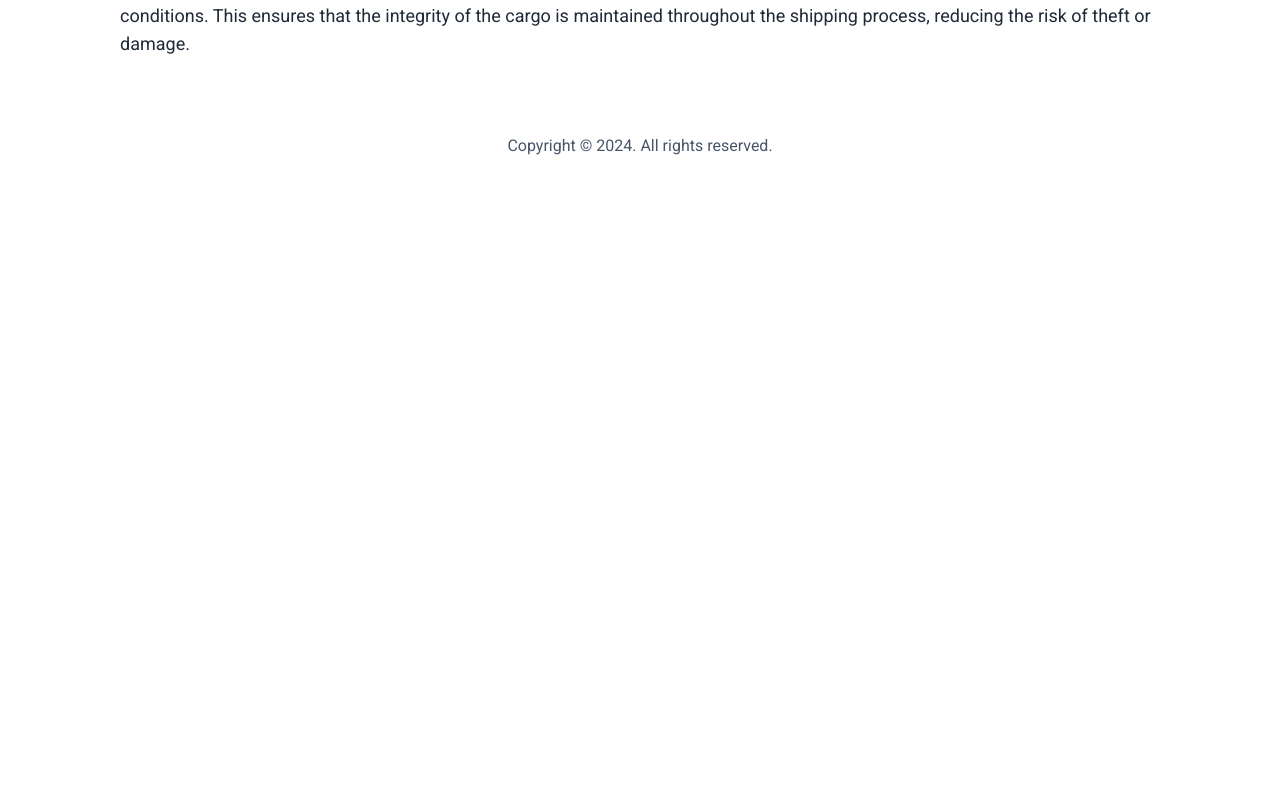
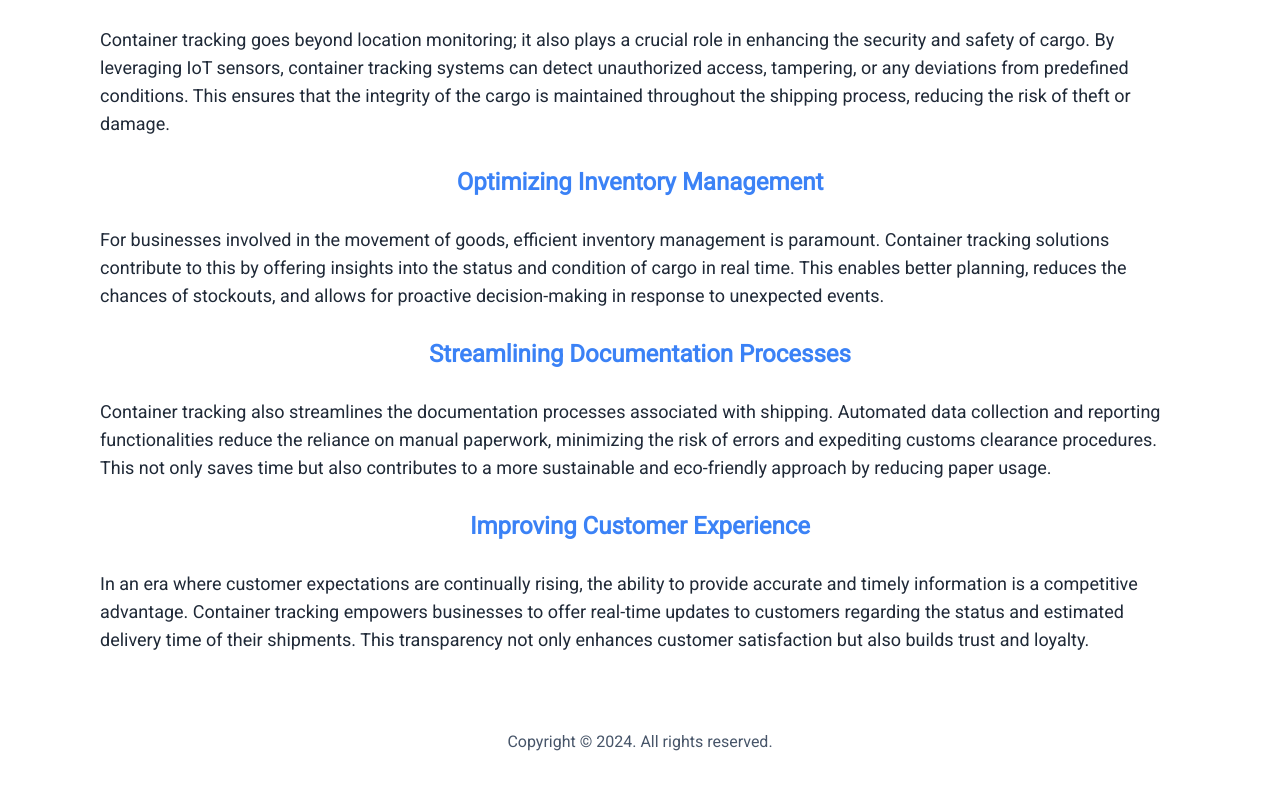
Before and after one commit to jomerventolero/venturefreightau, a Next.js app: page /container-tracking in a window 1280 px wide. Shown: the part 846-1636 px from the top of the page. Before the commit the page ends 1044 px from the top, so only its background shows below. Built offline with nearby package versions, Linux system fonts and the light colour scheme; what tw-elements would draw is missing.

Commit message:
parallax optimization

```diff
--- /dev/null
+++ b/src/app/bulk-shipping/page.js
@@ -0,0 +1,71 @@
+"use client"
+import Footer from '@/components/Footer'
+import Navbar from '@/components/Navbar'
+import Image from 'next/image'
+
+import { motion } from 'framer-motion'
+import { useEffect } from 'react'
+
+import useParallax  from '@/utils/parallax'
+
+const BulkShipping = () => {
+
+    useEffect(() => {
+        useParallax();
+    }, []);
+
+  return (
+    <div className="flex flex-col gap-2">
+        <Navbar />
+        <Image src="/assets/shiprear.jpg" alt="shiprear" width={1500} height={800}
+            className='parallax object-cover w-full h-[30vh] sm:h-[40vh] object-top'
+            data-speed="0.5"
+        />
+        <article className="flex flex-col gap-2 sm:gap-4 content-center text-justify">
+            <h1 className="text-center text-lg sm:text-2xl font-bold py-2 px-2"><span className="text-blue-500">Bulk Shipping Excellence: </span>Redefining the movement of Goods</h1>
+            <motion.p
+                initial={{ opacity: 0, y: -20 }}
+                animate={{ opacity: 1, y: 0 }}
+                transition={{ duration: 0.5 }}
+                viewport={{ once: true }}
+                className="text-lg leading-7 p-5 sm:mx-20"
+            >
+                For businesses involved in the movement of goods, efficient inventory management is paramount. Container tracking solutions contribute to this by offering insights into the status and condition of cargo in real time. This enables better planning, reduces the chances of stockouts, and allows for proactive decision-making in response to unexpected events.
+            </motion.p>
+            <h1 className="text-center text-blue-500 text-lg sm:text-2xl font-bold py-2 px-2">Efficiency at Scale</h1>
+            <motion.p
+                initial={{ opacity: 0, y: -20 }}
+                animate={{ opacity: 1, y: 0 }}
+                transition={{ duration: 0.5 }}
+                viewport={{ once: true }}
+                className="text-lg leading-7 p-5 sm:mx-20"
+            >
+                At the heart of Bulk Shipping Excellence lies a commitment to operational efficiency. Handling large quantities of goods demands precision in logistics, from optimized loading and unloading processes to strategically planned routes. This efficiency not only reduces transit times but also minimizes operational costs, creating a more competitive edge in the global market.
+            </motion.p>
+            <h1 className="text-center text-blue-500 text-lg sm:text-2xl font-bold py-2 px-2">Technological Integration</h1>
+            <motion.p
+                initial={{ opacity: 0, y: -20 }}
+                animate={{ opacity: 1, y: 0 }}
+                transition={{ duration: 0.5 }}
+                viewport={{ once: true }}
+                className="text-lg leading-7 p-5 sm:mx-20"
+            >
+                The advent of advanced technologies has played a pivotal role in elevating bulk shipping to new heights. Smart containerization, real-time tracking systems, and data analytics contribute to enhanced visibility and control over cargo movements. These technological integrations not only streamline operations but also provide valuable insights for informed decision-making, ultimately leading to a more agile and responsive supply chain.
+            </motion.p>
+            <h1 className="text-center text-blue-500 text-lg sm:text-2xl font-bold py-2 px-2">Sustainability in Focus</h1>
+            <motion.p
+                initial={{ opacity: 0, y: -20 }}
+                animate={{ opacity: 1, y: 0 }}
+                transition={{ duration: 0.5 }}
+                viewport={{ once: true }}
+                className="text-lg leading-7 p-5 sm:mx-20"
+            >
+                Bulk shipping excellence is inseparable from a commitment to sustainability. As environmental concerns take center stage, the shipping industry acknowledges its role in contributing to a greener planet. Innovations in eco-friendly vessel designs, alternative fuels, and emission reduction strategies are becoming integral to bulk shipping practices. This sustainable approach not only aligns with global environmental goals but also caters to the growing demand for eco-conscious supply chains.
+            </motion.p>
+        </article>
+        <Footer />
+    </div>
+  )
+}
+
+export default BulkShipping
--- a/src/app/carbon-footprint/page.js
+++ b/src/app/carbon-footprint/page.js
@@ -6,7 +6,7 @@ import Image from 'next/image'
 
 const CarbonFootprint = () => {
   return (
-    <div className="">
+    <div>
       <Navbar />
       <article className="pt-16 sm:pt-20 px-5 sm:px-20">
         <motion.h1
@@ -31,7 +31,7 @@ const CarbonFootprint = () => {
           >
               In a world where the environment is facing unprecedented challenges, the role of businesses in adopting sustainable practices cannot be overstated. One significant contributor to environmental degradation is the rapid deforestation driven by the demand for paper. The repercussions of harvesting trees for paper production extend far beyond the visible depletion of forests. The negative impact on wildlife populations and the increased risk of major soil erosion are among the ecological consequences that demand our attention.
               <br/><br/>
-              <h1 className="text-2xl font-bold">The Hidden Costs of Paper Production</h1>
+              <span className="text-2xl font-bold">The Hidden Costs of Paper Production</span>
               <br/>
               <span>
                 The widespread use of paper has led to its designation as a substantial component of municipal solid waste in facilities nationwide. The process of paper production involves not only the harvesting of trees but also extensive energy consumption and the release of pollutants into the air and water. Moreover, the disposal of paper waste poses a considerable challenge, contributing to landfills and further straining our waste management systems.
@@ -60,7 +60,7 @@ const CarbonFootprint = () => {
           whileInView={{ opacity: 1 }}
           transition={{ duration: 0.8 }}
           viewport={{ once:true }}
-          className="flex flex-col sm:flex-row pt-5 sm:gap-8 sm:pt-20 justify-center"
+          className="flex flex-col sm:flex-row pt-5 sm:gap-8 sm:pt-20 content-center justify-center"
         >
           <Image src="/assets/about-us.jpg" alt="Digitalization" width={600} height={400} className="aspect-auto sm:m-10 m-2 rounded-lg drop-shadow-2xl shadow-2xl hidden sm:block"/>
           <div>
--- a/src/app/container-tracking/page.js
+++ b/src/app/container-tracking/page.js
@@ -1,37 +1,21 @@
 "use client"
-
 import Navbar from '@/components/Navbar'
 import Image from 'next/image'
 import Footer from '@/components/Footer'
+import  useParallax  from '@/utils/parallax'
 
 import { motion } from 'framer-motion'
 import { useEffect } from 'react'
 
 
-
-
 const ContainerTracking = () => {
 
     useEffect(() => {
-        const handleScroll = () => {
-          const scrollValue = window.scrollY;
-          const parallaxElements = document.querySelectorAll('.parallax');
-
-          parallaxElements.forEach(element => {
-            const speed = element.dataset.speed;
-            element.style.transform = `translateY(${scrollValue * speed}px)`;
-          });
-        };
-
-        window.addEventListener('scroll', handleScroll);
-
-        return () => {
-          window.removeEventListener('scroll', handleScroll);
-        };
+        useParallax();
       }, []);
 
   return (
-    <div className="flex flex-col gap-4 justify-center content-center  sm:px-5 pt-16 sm:pt-20">
+    <div className="flex flex-col gap-4 justify-center content-center  pt-16 sm:pt-20">
         <Navbar />
 
         {
@@ -46,7 +30,7 @@ const ContainerTracking = () => {
         >
 
             <h1 className="text-center text-sm sm:text-2xl font-bold py-2"><span className="text-blue-500">Smart Logistics: </span><br/>Transforming Shipping Operations with Container Tracking</h1>
-            <Image src="/assets/shipglobal.jpg" alt="Container Tracking" className="parallax w-screen h-[30vh] object-cover" data-speed="0.5" width={1500} height={800}/>
+            <Image src="/assets/shipglobal.jpg" alt="Container Tracking" className="parallax w-screen h-[30vh] sm:h-[40vh] object-cover" data-speed="0.5" width={1500} height={800}/>
             <motion.p
                 initial={{ opacity: 0, y: -20 }}
                 animate={{ opacity: 1, y: 0 }}
@@ -78,6 +62,39 @@ const ContainerTracking = () => {
             >
                 Container tracking goes beyond location monitoring; it also plays a crucial role in enhancing the security and safety of cargo. By leveraging IoT sensors, container tracking systems can detect unauthorized access, tampering, or any deviations from predefined conditions. This ensures that the integrity of the cargo is maintained throughout the shipping process, reducing the risk of theft or damage.
             </motion.p>
+
+            <h1 className="text-center text-sm sm:text-2xl font-bold py-2"><span className="text-blue-500">Optimizing Inventory Management</span></h1>
+            <motion.p
+                initial={{ opacity: 0, y: -20 }}
+                animate={{ opacity: 1, y: 0 }}
+                transition={{ duration: 0.5 }}
+                viewport={{ once: true }}
+                className="text-lg leading-7 p-5 sm:mx-20"
+            >
+                For businesses involved in the movement of goods, efficient inventory management is paramount. Container tracking solutions contribute to this by offering insights into the status and condition of cargo in real time. This enables better planning, reduces the chances of stockouts, and allows for proactive decision-making in response to unexpected events.
+            </motion.p>
+
+            <h1 className="text-center text-sm sm:text-2xl font-bold py-2"><span className="text-blue-500">Streamlining Documentation Processes</span></h1>
+            <motion.p
+                initial={{ opacity: 0, y: -20 }}
+                animate={{ opacity: 1, y: 0 }}
+                transition={{ duration: 0.5 }}
+                viewport={{ once: true }}
+                className="text-lg leading-7 p-5 sm:mx-20"
+            >
+                Container tracking also streamlines the documentation processes associated with shipping. Automated data collection and reporting functionalities reduce the reliance on manual paperwork, minimizing the risk of errors and expediting customs clearance procedures. This not only saves time but also contributes to a more sustainable and eco-friendly approach by reducing paper usage.
+            </motion.p>
+
+            <h1 className="text-center text-sm sm:text-2xl font-bold py-2"><span className="text-blue-500">Improving Customer Experience</span></h1>
+            <motion.p
+                initial={{ opacity: 0, y: -20 }}
+                animate={{ opacity: 1, y: 0 }}
+                transition={{ duration: 0.5 }}
+                viewport={{ once: true }}
+                className="text-lg leading-7 p-5 sm:mx-20"
+            >
+                In an era where customer expectations are continually rising, the ability to provide accurate and timely information is a competitive advantage. Container tracking empowers businesses to offer real-time updates to customers regarding the status and estimated delivery time of their shipments. This transparency not only enhances customer satisfaction but also builds trust and loyalty.
+            </motion.p>
         </motion.article>
         <Footer />
     </div>
--- a/src/components/ImageSlider/index.js
+++ b/src/components/ImageSlider/index.js
@@ -21,7 +21,7 @@ const ImageSlider = () => {
     {
       url: '/assets/shiprear.jpg',
       header: "Bulk Shipping Excellence: Redefining the Movement of Goods",
-      location: "",
+      location: "bulk-shipping",
     },
     {
       url: '/assets/pexels2.jpg',
@@ -81,7 +81,7 @@ const ImageSlider = () => {
       ></div>
       <div
         style={{ backgroundImage: `url(${slides[currentIndex].url})` }}
-        className='w-full h-full bg-center bg-cover transition-all duration-500 ease-in-out fade-in hover:scale-125'
+        className='w-full h-full bg-center bg-cover transition-all duration-500 ease-in-out fade-in sm:hover:scale-125'
       >
 
       </div>
--- /dev/null
+++ b/src/utils/parallax.js
@@ -0,0 +1,19 @@
+const useParallax = () => {
+        const handleScroll = () => {
+          const scrollValue = window.scrollY;
+          const parallaxElements = document.querySelectorAll('.parallax');
+
+          parallaxElements.forEach(element => {
+            const speed = element.dataset.speed;
+            element.style.transform = `translateY(${scrollValue * speed}px)`;
+          });
+        };
+
+        window.addEventListener('scroll', handleScroll);
+
+        return () => {
+          window.removeEventListener('scroll', handleScroll);
+        };
+}
+
+export default useParallax;
```
Also changed, not shown: src/app/cargoinsurance/page.js (+11 -3 lines), src/app/customsbrokerage/page.js (+8 -18 lines), src/components/ServicesCard/index.js (+6 -17 lines).
